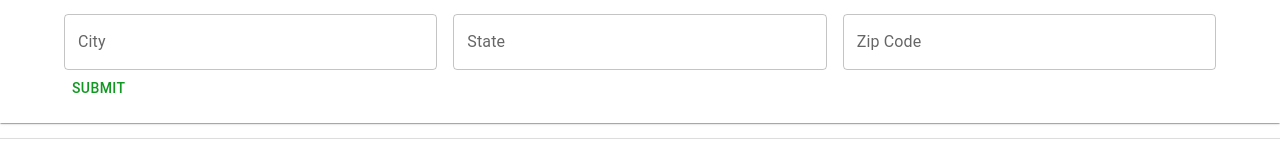
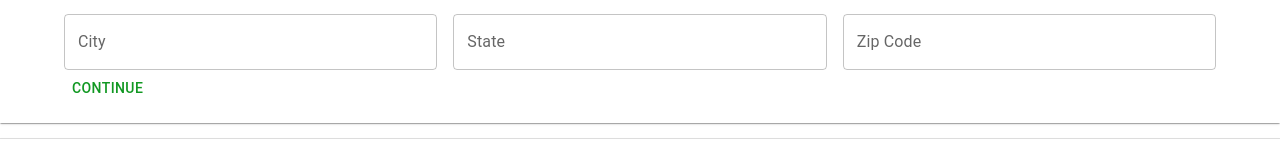
Before and after one commit to kitsi/InTents, a React (Create React App) app in the folder client-side/: page /payment in a window 1280 px wide. Shown: the part 338-491 px from the top of the page. Built offline with nearby package versions, Linux system fonts and the light colour scheme.

Commit message:
Cleaned up material ui imports

```diff
--- a/client-side/src/components/PaymentPage/AddressForm.jsx
+++ b/client-side/src/components/PaymentPage/AddressForm.jsx
@@ -2,7 +2,6 @@ import React, { useState } from "react";
 import { Container, Grid, TextField, Button } from "@mui/material";
 import addressFormSchema from "./AddressFormSchema";
 import { withFormik } from "formik";
-import * as yup from "yup";
 
 function form(props) {
   const {
@@ -18,7 +17,7 @@ function form(props) {
 
   return (
     <Container>
-      <form>
+      <form onSubmit={handleSubmit}>
         <Grid container spacing={2}>
           <Grid item xs={12} md={6}>
             <TextField
@@ -112,7 +111,7 @@ function form(props) {
           </Grid>
         </Grid>
         <Button type="submit" color="primary" disabled={isSubmitting}>
-          SUBMIT
+          Continue
         </Button>
       </form>
     </Container>
--- a/client-side/src/components/PaymentPage/PaymentForm.jsx
+++ b/client-side/src/components/PaymentPage/PaymentForm.jsx
@@ -1,7 +1,6 @@
 import React, { useState } from "react";
 
-import TextField from "@mui/material/TextField";
-import { Container, Grid } from "@mui/material";
+import { Container, Grid, TextField } from "@mui/material";
 
 function PaymentForm() {
   const [paymentInfo, setPaymentInfo] = new useState({
```
Also changed, not shown: client-side/src/components/PaymentPage/PaymentPage.jsx (+10 -8 lines).
